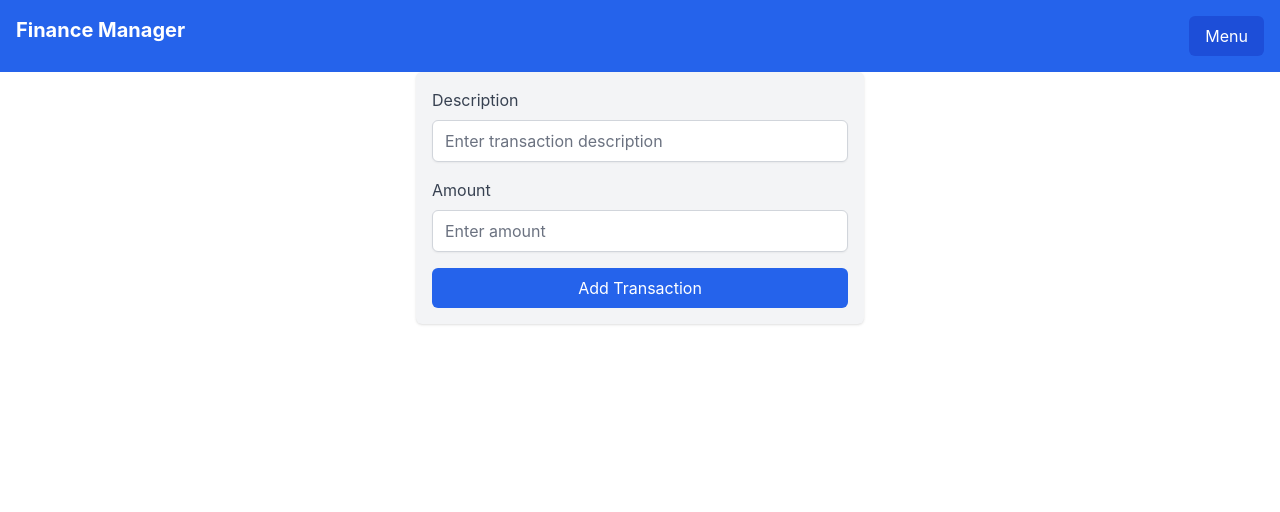
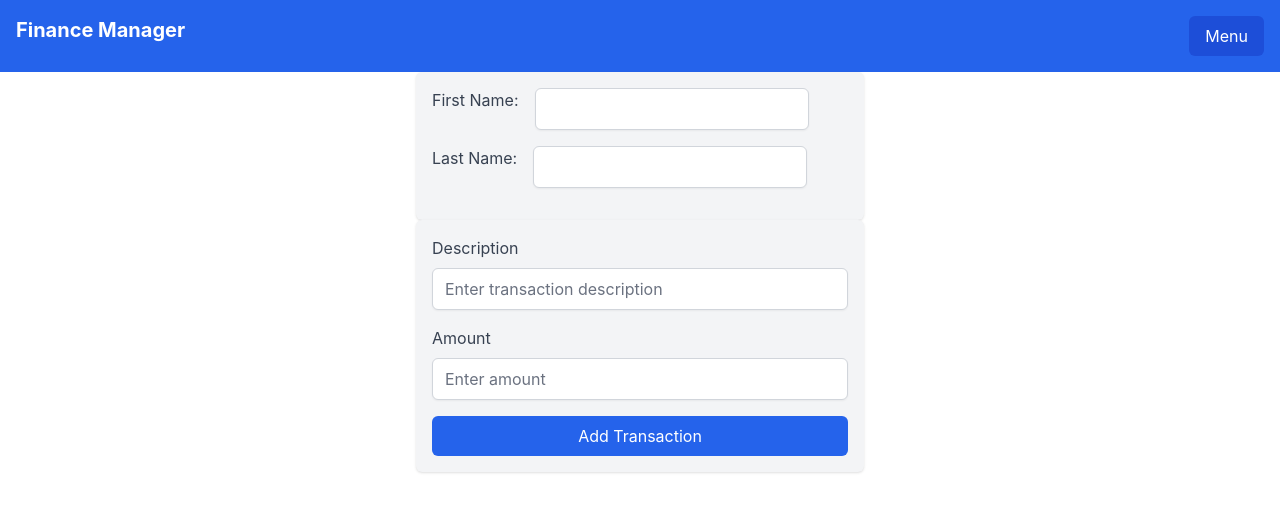
Before and after one commit to aradsab/FinanceManager, a React (Create React App) app in the folder finance-manager/: page / in a window 1280 px wide. Shown: the top 512 px of the page. Built offline with nearby package versions, Linux system fonts and the light colour scheme.

Commit message:
Personal Info

```diff
--- a/finance-manager/src/App.js
+++ b/finance-manager/src/App.js
@@ -1,11 +1,13 @@
 import NavBar from './component/NavBar';
 import './App.css';
 import TransactionForm from "./component/TransactionFrom";
+import PersonalInfo from "./component/PersonalInfo";
 
 function App() {
   return (
       <div>
           <NavBar />
+          <PersonalInfo />
           <TransactionForm />
       </div>
   );
--- /dev/null
+++ b/finance-manager/src/component/PersonalInfo.js
@@ -0,0 +1,22 @@
+function PersonalInfo() {
+    return (
+        <form className="max-w-md mx-auto p-4 bg-gray-100 rounded-md shadow">
+            <div className="flex mb-4 md:space-x-4">
+                <label className="block text-gray-700">First Name:</label>
+                <input
+                    type="text"
+                    className="border-gray-300 rounded-md shadow-sm focus:ring focus:ring-blue-200"
+                />
+            </div>
+            <div className="flex mb-4 md:space-x-4">
+                <label className="block text-gray-700">Last Name:</label>
+                <input
+                    type="text"
+                    className="border-gray-300 rounded-md shadow-sm focus:ring focus:ring-blue-200"
+                />
+            </div>
+        </form>
+    );
+}
+
+export default PersonalInfo;
```
